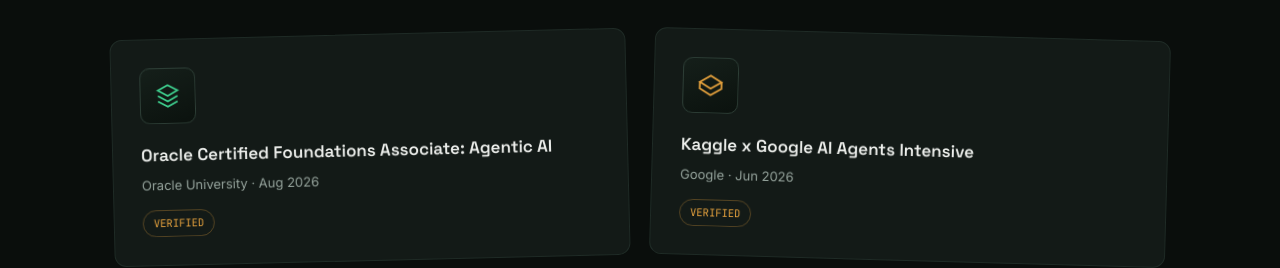
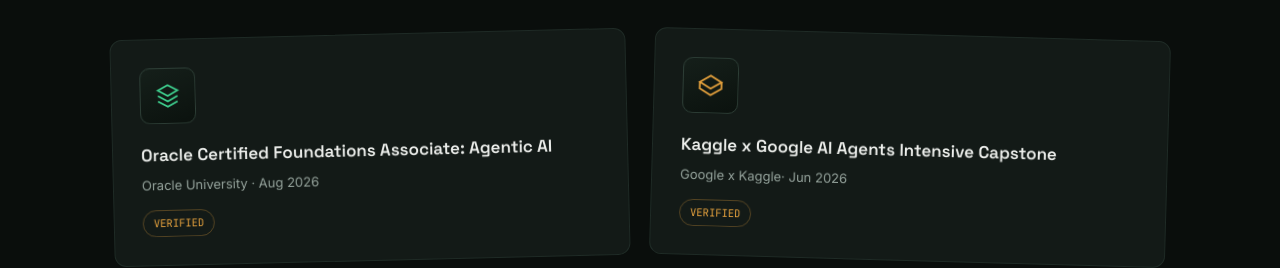
Before and after one commit to TirthPinkalSheth/portfoliowebsite, a website: page index.html in a window 1280 px wide. Shown: the part 6520-6788 px from the top of the page. Drawn offline with Linux system fonts and the light colour scheme.

Commit message:
Update index.html

```diff
--- a/index.html
+++ b/index.html
@@ -738,8 +738,8 @@
       <div class="cert-icon-wrap">
         <svg width="26" height="26" viewBox="0 0 24 24" fill="none" stroke="#e8a33d" stroke-width="1.6"><path d="M12 3 2 9l10 6 10-6-10-6Z"/><path d="M2 9v6l10 6 10-6V9"/></svg>
       </div>
-      <div class="cert-name">Kaggle x Google AI Agents Intensive</div>
-      <div class="cert-issuer">Google · Jun 2026</div>
+      <div class="cert-name">Kaggle x Google AI Agents Intensive Capstone</div>
+      <div class="cert-issuer">Google x Kaggle· Jun 2026</div>
       <div class="cert-badge">VERIFIED</div>
     </div>
     <div class="cert-card" style="--r:-0.9deg;">
```
